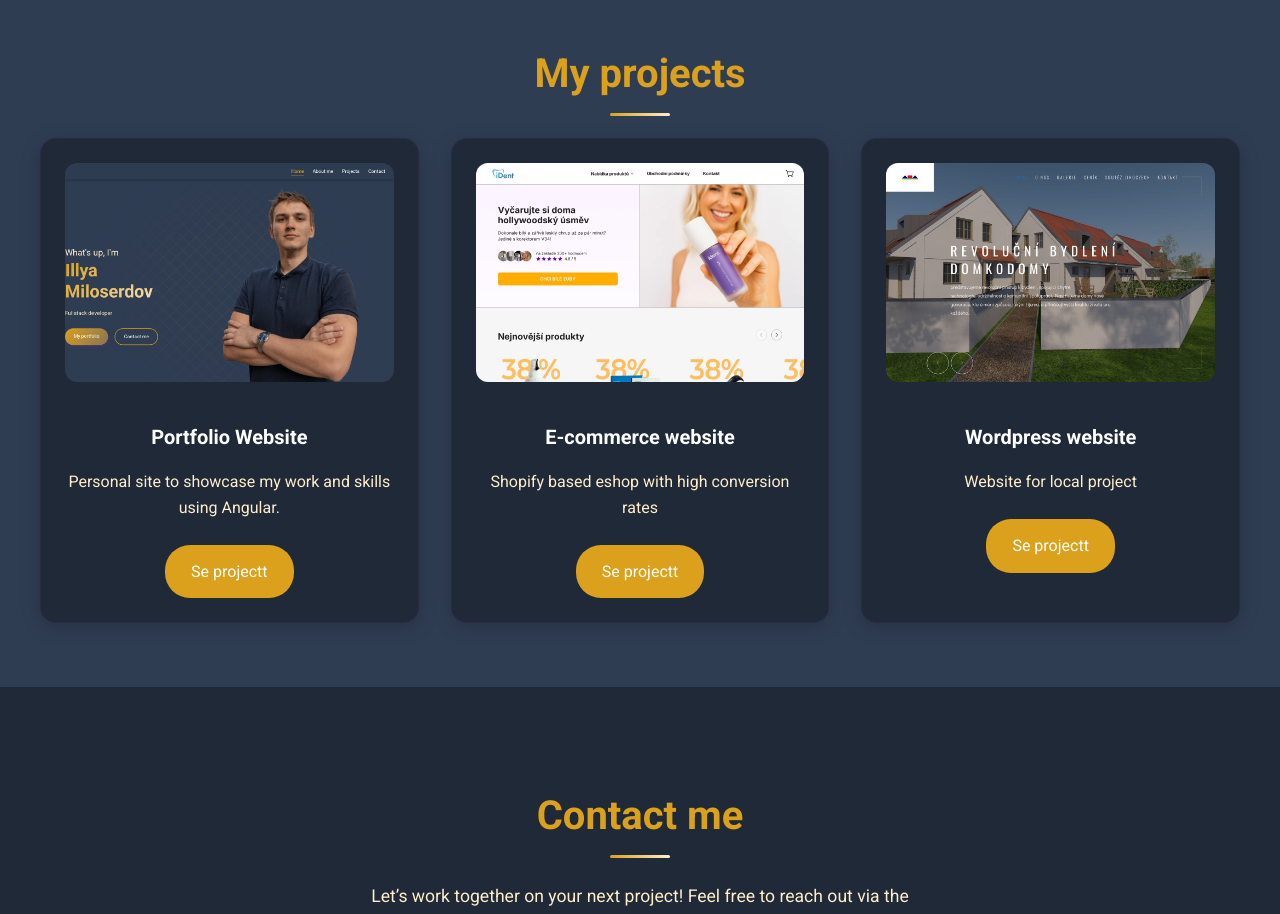
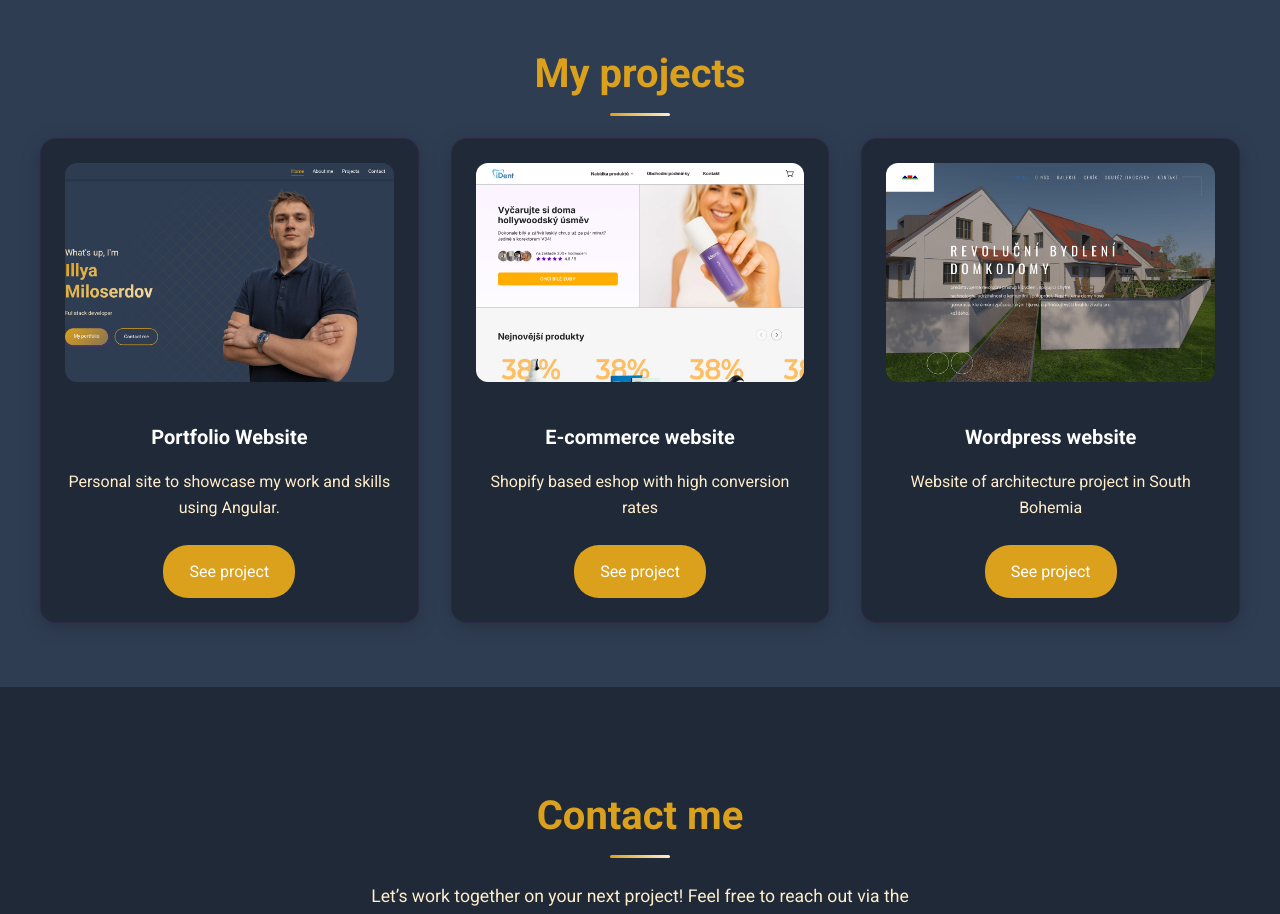
Before and after one commit to 1llyaa/illya-portfolio, an Angular app: page / in a window 1280 px wide. Shown: the part 3580-4494 px from the top of the page. Built offline with nearby package versions, Linux system fonts and the light colour scheme.

Commit message:
Improve projects component

```diff
--- a/src/app/components/projects/projects.component.html
+++ b/src/app/components/projects/projects.component.html
@@ -2,14 +2,16 @@
     <div class="container">
         <h2>My projects</h2>
         <div class="grid">
-            <div class="card" *ngFor="let project of projects">
-                <img [src]="project.image" [alt]="project.title" />
-                <h3>{{ project.title }}</h3>
-                <p>{{ project.description }}</p>
-                @if (project.link) {
-                    <a [href]="project.link" target="_blank">Se projectt</a>
-                }
+          @for (project of projects; track $index) {
+            <div class="card">
+              <img [src]="project.image" [alt]="project.title" />
+              <h3>{{ project.title }}</h3>
+              <p>{{ project.description }}</p>
+              @if (project.link) {
+                <a [href]="project.link" target="_blank">See project</a>
+              }
             </div>
+          }
         </div>
     </div>
 </section>
--- a/src/app/components/projects/projects.component.ts
+++ b/src/app/components/projects/projects.component.ts
@@ -24,7 +24,7 @@ export class ProjectsComponent {
         },
         {
             title: 'Wordpress website',
-            description: 'Website for local project',
+            description: 'Website of architecture project in South Bohemia',
             image: '../../../assets/images/domko-domy.png',
             link: 'https://domkodomy.cz/',
         },
```
